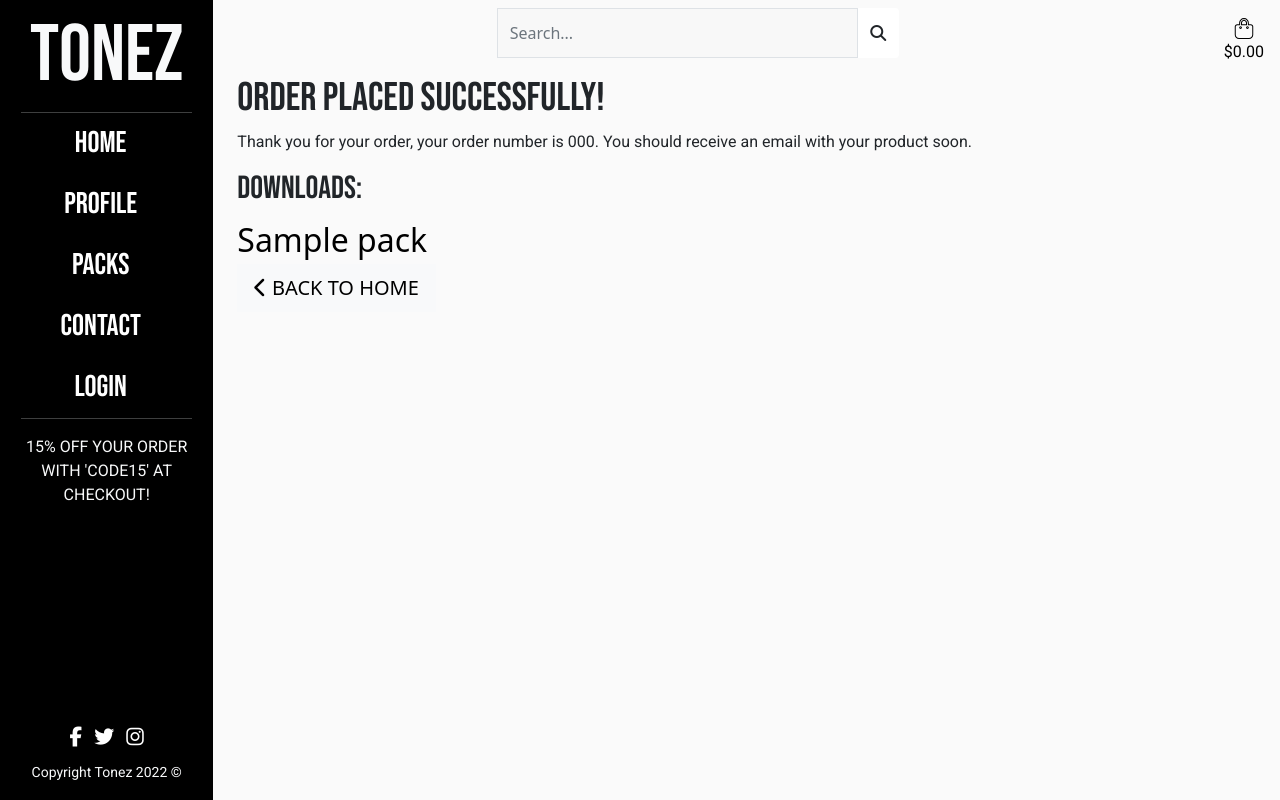
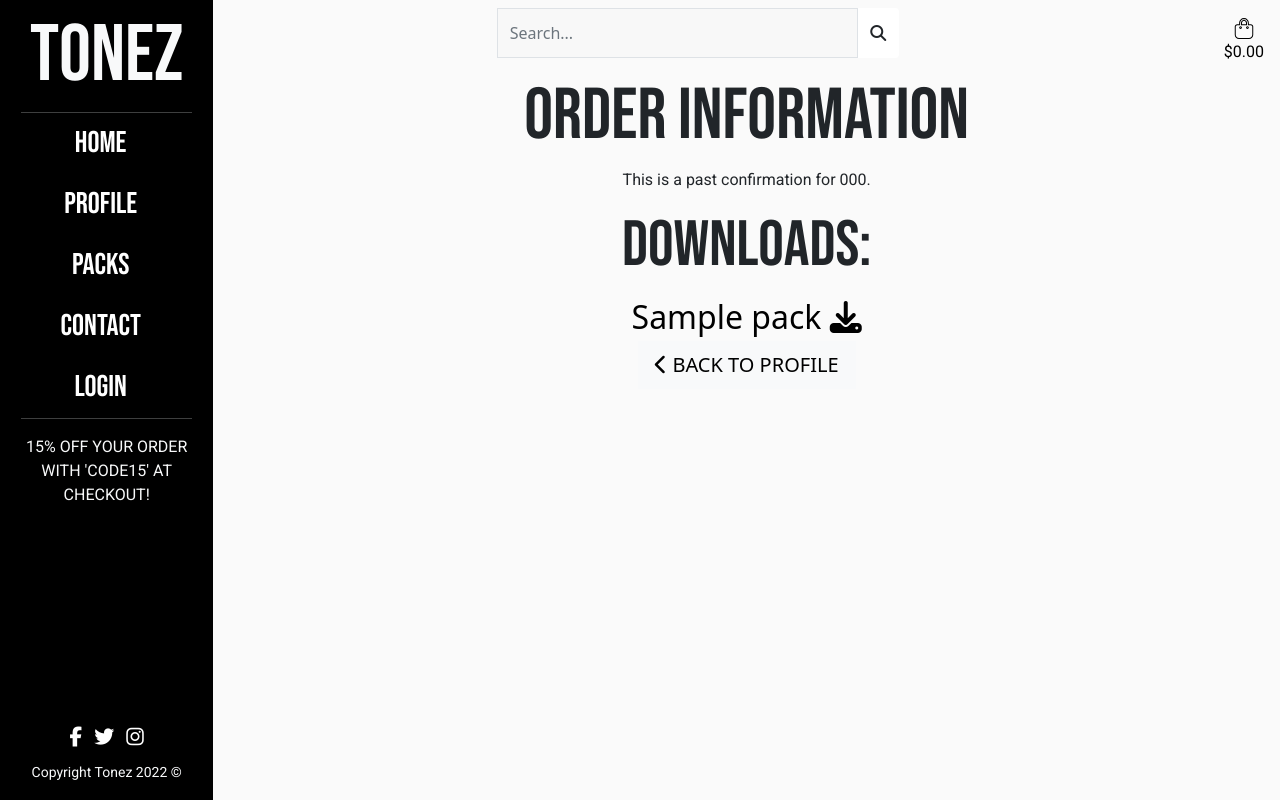
Before and after one commit to hollownotempty/Portfolio_5_Tonez, a Django app: page /profile/order_history/000 in a window 1280 px wide. Run offline with Django 3.2, Linux system fonts and the light colour scheme; tables that the repository leaves empty hold one stand-in row (values such as "Sample post"); parts of the project's set-up code (start-up, migrations or seed data) failed here and were passed over; some libraries are stand-ins or nearby versions.

Commit message:
Added content to order history detail page

```diff
--- a/checkout/templates/checkout/success.html
+++ b/checkout/templates/checkout/success.html
@@ -5,21 +5,45 @@
 {% block content %}
 
 <div id="content-container" class="container">
-    <div class="success-inner">
-            <h1>
-                Order Placed Successfully!
+    <div class="success-inner text-center">
+        {% if from_profile %}
+            <h1 class="display-2">
+                Order Information
             </h1>
 
             <p>
-                Thank you for your order, your order number is {{order.order_number}}. You should receive an email with your product soon.
+                This is a past confirmation for {{order.order_number}}.
             </p>
-            <h2>
+            <h2 class="display-3">
                 Downloads:
             </h2>
             <ul class="list-unstyled">
                 {% for item in order.lineitems.all %}
                     <li class="small">
-                        <a href="{{ item.product.file.url }}" class="download-link text-black" download>{{ item.product.name }}</a>
+                        <a href="{{ item.product.file.url }}" class="download-link text-black" download>{{ item.product.name }} <i class="fas fa-download"></i></a>
+                    </li>
+                {% endfor %}
+            <a href="{% url 'profile' %}" class="btn btn-light rounded-0 btn-lg">
+                <span class="icon">
+                    <i class="fas fa-chevron-left"></i>
+                </span>
+                <span class="text-uppercase">Back to Profile</span>
+            </a>
+        {% else %}
+            <h1 class="display-2">
+                Order Placed Successfully!
+            </h1>
+
+            <p>
+                Thank you for your order, your order number is {{order.order_number}}.
+            </p>
+            <h2 class="display-3">
+                Downloads:
+            </h2>
+            <ul class="list-unstyled">
+                {% for item in order.lineitems.all %}
+                    <li class="small">
+                        <a href="{{ item.product.file.url }}" class="download-link text-black" download>{{ item.product.name }} <i class="fas fa-download"></i></a>
                     </li>
                 {% endfor %}
             <a href="{% url 'home' %}" class="btn btn-light rounded-0 btn-lg">
@@ -28,6 +52,7 @@
                 </span>
                 <span class="text-uppercase">Back to Home</span>
             </a>
+        {% endif %}
     </div>
 </div>
 
```
